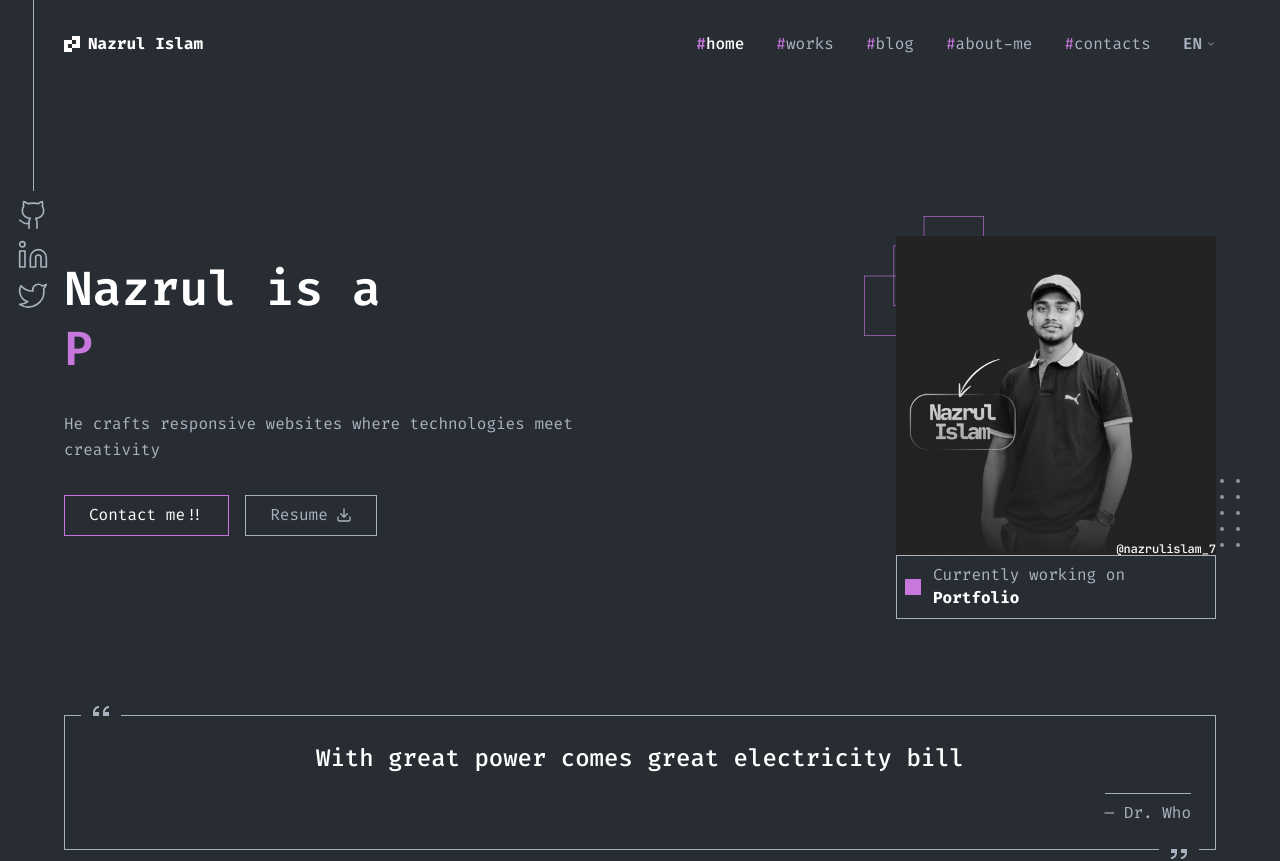
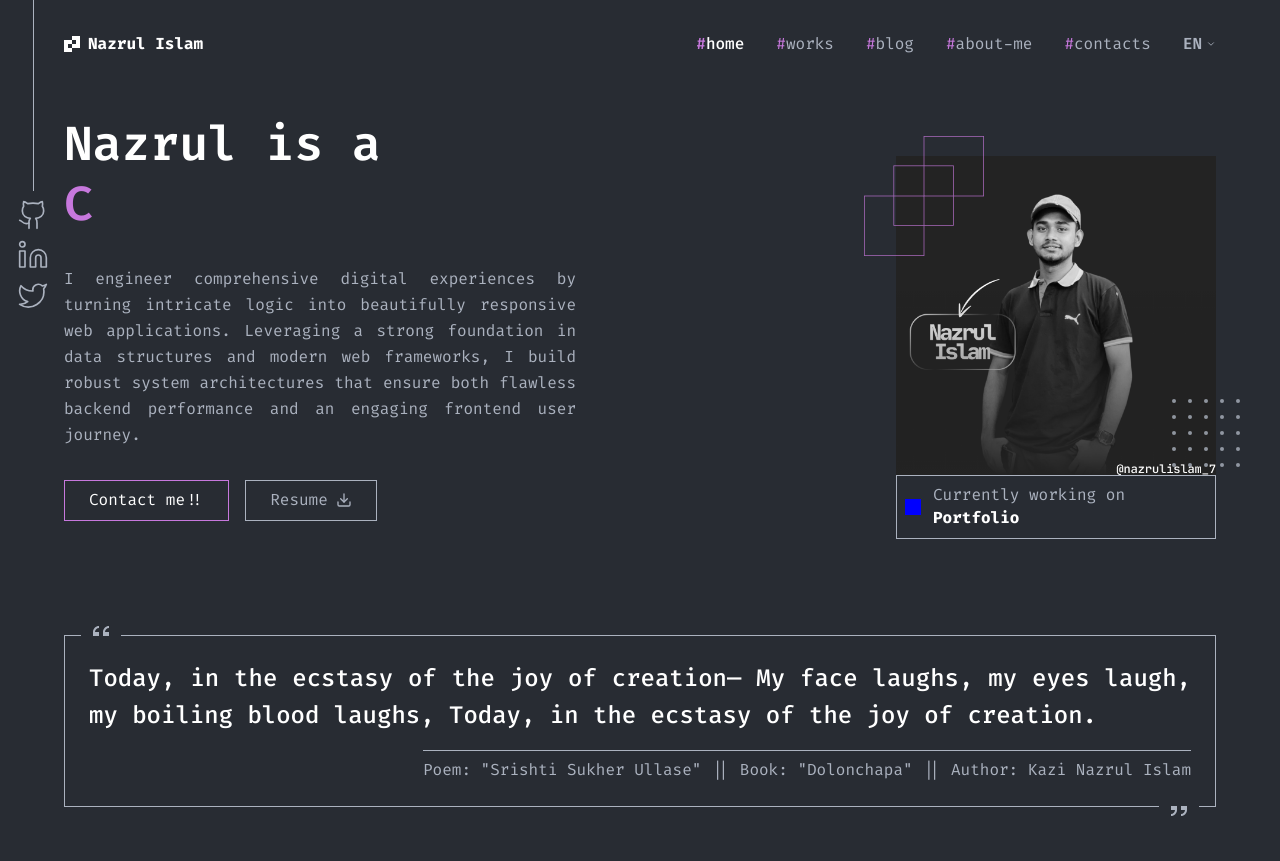
Before and after one commit to mhdnazrul/mhdnazrul.github.io, a Next.js app: page / in a window 1280 px wide. Shown: the top 861 px of the page. Built offline with nearby package versions, Linux system fonts and the light colour scheme.

Commit message:
Clean & added Quote, subtitle

```diff
--- a/src/sections/Hero.tsx
+++ b/src/sections/Hero.tsx
@@ -1,18 +1,18 @@
-"use client";
+'use client';
 
-import { motion } from "framer-motion";
-import { ArrowRight, Download, Mail } from "lucide-react";
-import Image from "next/image";
-import { TypeAnimation } from "react-type-animation";
-import { fadeUp, staggerContainer } from "@/lib/animations";
-import { profile } from "@/lib/data/profile";
+import { motion } from 'framer-motion';
+import { ArrowRight, Download, Mail } from 'lucide-react';
+import Image from 'next/image';
+import { TypeAnimation } from 'react-type-animation';
+import { fadeUp, staggerContainer } from '@/lib/animations';
+import { profile } from '@/lib/data/profile';
 
 export default Hero;
 
 function Hero() {
     const scrollToSection = (href: string) => {
         const el = document.querySelector(href);
-    if (el) el.scrollIntoView({ behavior: "smooth" });
+        if (el) el.scrollIntoView({ behavior: 'smooth' });
     };
 
     return (
@@ -20,24 +20,14 @@ function Hero() {
             id="home"
             className="min-h-screen flex items-center relative overflow-hidden pt-24 pb-12 bg-[#282c33]"
         >
-      {/*
-        পরিবর্তন ১: max-w-7xl এর বদলে max-w-7xl এবং lg:px-0 ব্যবহার করা হয়েছে,
-        যাতে এটি নেভবারের "EN" বাটনের একদম সমান লাইনে থাকে।
-      */}
-      <div className="py-20 px-6 lg:px-16 max-w-7xl mx-auto lg:px-0 w-full">
+            <div className="px-6 lg:px-16 max-w-7xl mx-auto lg:px-0 w-full">
                 <div className="flex flex-col lg:flex-row items-center justify-between gap-12 lg:gap-4">
-
-          {/* Left Content: Text - বাম দিকে জায়গা বাড়ানো হয়েছে (lg:w-[60%]) */}
                     <motion.div
                         variants={staggerContainer}
                         initial="hidden"
                         animate="visible"
                         className="w-full lg:w-[60%] z-10"
                     >
-            {/*
-              পরিবর্তন ২: ফন্ট সাইজ একটু রেস্পন্সিভ করা হয়েছে এবং
-              whitespace-nowrap দেওয়া হয়েছে যেন টেক্সট দুই লাইন না হয়।
-            */}
                         <motion.h1
                             variants={fadeUp}
                             className="text-[28px] md:text-4xl lg:text-5xl font-semibold leading-tight mb-8 font-mono text-white min-h-[90px] md:min-h-[100px]"
@@ -46,10 +36,14 @@ function Hero() {
                             <span className="whitespace-nowrap">
                                 <TypeAnimation
                                     sequence={[
-                    "Full-Stack Developer", 2000,
-                    "UI/UX Designer", 2000,
-                    "Problem Solver", 2000,
-                    "IoT Enthusiast", 2000,
+                                        'Full-Stack Developer',
+                                        2000,
+                                        'UI/UX Designer',
+                                        2000,
+                                        'Competitive Programmer',
+                                        2000,
+                                        'IoT Enthusiast',
+                                        2000,
                                     ]}
                                     wrapper="span"
                                     speed={50}
@@ -64,9 +58,15 @@ function Hero() {
                         {/* Subtitle */}
                         <motion.p
                             variants={fadeUp}
-              className="text-[#ABB2BF] text-base leading-relaxed mb-8 max-w-lg font-mono"
+                            className="text-[#ABB2BF] text-justify leading-relaxed mb-8 max-w-lg font-mono"
                         >
-              He crafts responsive websites where technologies meet creativity
+                            I engineer comprehensive digital experiences by
+                            turning intricate logic into beautifully responsive
+                            web applications. Leveraging a strong foundation in
+                            data structures and modern web frameworks, I build
+                            robust system architectures that ensure both
+                            flawless backend performance and an engaging
+                            frontend user journey.
                         </motion.p>
 
                         {/* CTA Buttons */}
@@ -75,7 +75,7 @@ function Hero() {
                             className="flex flex-wrap gap-4 mt-8"
                         >
                             <button
-                onClick={() => scrollToSection("#contact")}
+                                onClick={() => scrollToSection('#contact')}
                                 className="flex items-center gap-2 px-6 py-2 border border-[#c778dd] text-white font-mono text-sm hover:bg-[#c778dd]/10 transition-colors duration-200"
                                 aria-label="Contact me"
                             >
@@ -95,10 +95,7 @@ function Hero() {
                         </motion.div>
                     </motion.div>
 
-          {/*
-            Right Content: Image & Graphics
-            পরিবর্তন ৩: ইমেজ সেকশনকে lg:w-[40%] দিয়ে lg:items-end এর মাধ্যমে ডান দিকে চাপানো হয়েছে।
-          */}
+                    {/*  Right Content: Image & Graphics*/}
                     <motion.div
                         initial={{ opacity: 0, y: 20 }}
                         animate={{ opacity: 1, y: 0 }}
@@ -107,21 +104,57 @@ function Hero() {
                     >
                         <div className="relative flex flex-col items-center">
                             {/* Left Geometric Graphic Outline */}
-              <div className="absolute top-10 -left-6 md:-left-8 z-0 opacity-80">
-                <svg width="120" height="120" viewBox="0 0 155 155" fill="none" xmlns="http://www.w3.org/2000/svg">
-                  <rect x="0.5" y="77.5" width="77" height="77" stroke="#C778DD" />
-                  <rect x="77.5" y="0.5" width="77" height="77" stroke="#C778DD" />
-                  <rect x="38.5" y="38.5" width="77" height="77" stroke="#C778DD" />
+                            <div className="absolute top-10 -left-6 md:-left-8 z-100 opacity-80">
+                                <svg
+                                    width="120"
+                                    height="120"
+                                    viewBox="0 0 155 155"
+                                    fill="none"
+                                    xmlns="http://www.w3.org/2000/svg"
+                                >
+                                    <rect
+                                        x="0.5"
+                                        y="77.5"
+                                        width="77"
+                                        height="77"
+                                        stroke="#C778DD"
+                                    />
+                                    <rect
+                                        x="77.5"
+                                        y="0.5"
+                                        width="77"
+                                        height="77"
+                                        stroke="#C778DD"
+                                    />
+                                    <rect
+                                        x="38.5"
+                                        y="38.5"
+                                        width="77"
+                                        height="77"
+                                        stroke="#C778DD"
+                                    />
                                 </svg>
                             </div>
 
                             {/* Right Dot Grid Pattern */}
-              <div className="absolute bottom-16 -right-4 md:-right-8 z-0 opacity-80">
-                <svg width="84" height="84" viewBox="0 0 84 84" fill="none" xmlns="http://www.w3.org/2000/svg">
+                            <div className="absolute bottom-16 -right-4 md:-right-8 z-100 opacity-80">
+                                <svg
+                                    width="84"
+                                    height="84"
+                                    viewBox="0 0 84 84"
+                                    fill="none"
+                                    xmlns="http://www.w3.org/2000/svg"
+                                >
                                     {[...Array(5)].map((_, i) =>
                                         [...Array(5)].map((_, j) => (
-                      <circle key={`${i}-${j}`} cx={10 + j * 16} cy={10 + i * 16} r="2" fill="#ABB2BF" />
-                    ))
+                                            <circle
+                                                key={`${i}-${j}`}
+                                                cx={10 + j * 16}
+                                                cy={10 + i * 16}
+                                                r="2"
+                                                fill="#ABB2BF"
+                                            />
+                                        )),
                                     )}
                                 </svg>
                             </div>
@@ -139,10 +172,12 @@ function Hero() {
 
                             {/* Status Box */}
                             <div className="relative z-20 w-[280px] md:w-[320px] -mt-[1px] bg-[#282c33] border border-[#ABB2BF] p-2 flex items-center gap-3">
-                <div className="w-4 h-4 bg-[#c778dd] shrink-0" />
+                                <div className="w-4 h-4 bg-[#0000ff] shrink-0 " />
                                 <p className="text-[#ABB2BF] font-mono text-sm">
-                  Currently working on{" "}
-                  <span className="text-white font-bold">{profile.currentWork || "Portfolio"}</span>
+                                    Currently working on{' '}
+                                    <span className="text-white font-bold">
+                                        {profile.currentWork || 'Portfolio'}
+                                    </span>
                                 </p>
                             </div>
                         </div>
@@ -157,21 +192,43 @@ function Hero() {
                     className="mt-24 mx-auto border border-[#ABB2BF] p-6 max-w-x relative flex flex-col items-center"
                 >
                     <div className="absolute -top-3 left-4 bg-[#282c33] px-2 text-[#ABB2BF]">
-            <svg width="24" height="24" viewBox="0 0 24 24" fill="none" xmlns="http://www.w3.org/2000/svg">
-              <path d="M10 8H6C6 5.79 7.79 4 10 4V2C6.69 2 4 4.69 4 8V12H10V8ZM20 8H16C16 5.79 17.79 4 20 4V2C16.69 2 14 4.69 14 8V12H20V8Z" fill="#ABB2BF" />
+                        <svg
+                            width="24"
+                            height="24"
+                            viewBox="0 0 24 24"
+                            fill="none"
+                            xmlns="http://www.w3.org/2000/svg"
+                        >
+                            <path
+                                d="M10 8H6C6 5.79 7.79 4 10 4V2C6.69 2 4 4.69 4 8V12H10V8ZM20 8H16C16 5.79 17.79 4 20 4V2C16.69 2 14 4.69 14 8V12H20V8Z"
+                                fill="#ABB2BF"
+                            />
                         </svg>
                     </div>
-          <p className="text-white font-mono text-lg text-center font-medium">
-            With great power comes great electricity bill
+                    <p className="text-white text-justify font-mono text-lg text-center font-medium">
+                        Today, in the ecstasy of the joy of creation— My face
+                        laughs, my eyes laugh, my boiling blood laughs, Today,
+                        in the ecstasy of the joy of creation.
                     </p>
                     <div className="absolute -bottom-3 right-4 bg-[#282c33] px-2 text-[#ABB2BF]">
-            <svg width="24" height="24" viewBox="0 0 24 24" fill="none" xmlns="http://www.w3.org/2000/svg" className="rotate-180">
-              <path d="M10 8H6C6 5.79 7.79 4 10 4V2C6.69 2 4 4.69 4 8V12H10V8ZM20 8H16C16 5.79 17.79 4 20 4V2C16.69 2 14 4.69 14 8V12H20V8Z" fill="#ABB2BF" />
+                        <svg
+                            width="24"
+                            height="24"
+                            viewBox="0 0 24 24"
+                            fill="none"
+                            xmlns="http://www.w3.org/2000/svg"
+                            className="rotate-180"
+                        >
+                            <path
+                                d="M10 8H6C6 5.79 7.79 4 10 4V2C6.69 2 4 4.69 4 8V12H10V8ZM20 8H16C16 5.79 17.79 4 20 4V2C16.69 2 14 4.69 14 8V12H20V8Z"
+                                fill="#ABB2BF"
+                            />
                         </svg>
                     </div>
                     <div className="self-end mt-4 border-t border-[#ABB2BF] pt-2">
                         <p className="text-[#ABB2BF] font-mono text-sm">
-              — Dr. Who
+                            Poem: "Srishti Sukher Ullase" || Book: "Dolonchapa"
+                            || Author: Kazi Nazrul Islam
                         </p>
                     </div>
                 </motion.div>
```
Lines whose indentation alone changed are shown as unchanged.
